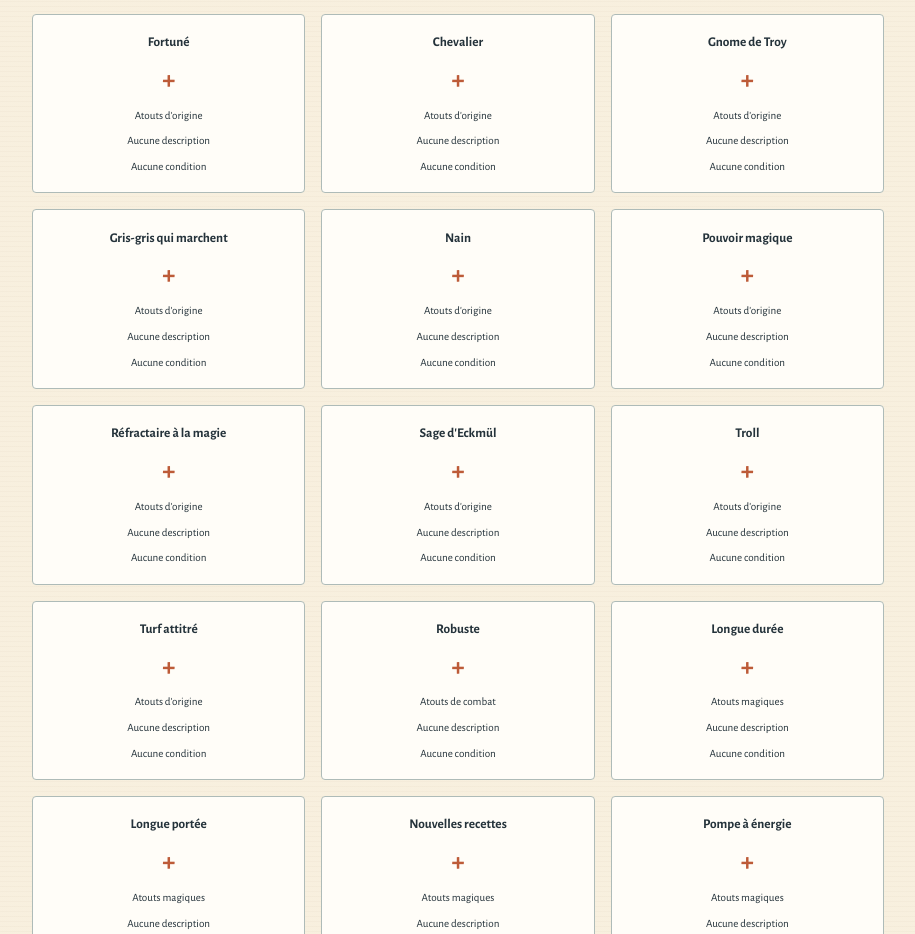
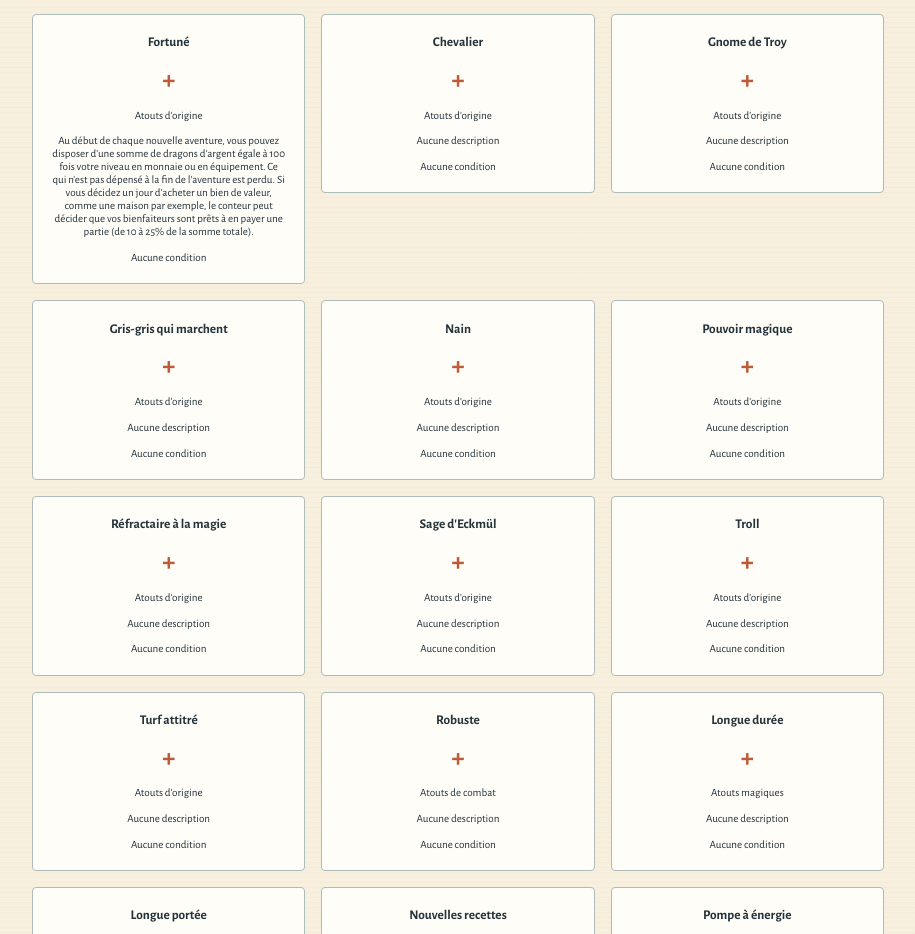
Before and after one commit to aosifre/character-jdr-lanfeust, an Angular app: page /characters/1/advantages in a window 1280 px wide. Shown: the part 4382-5316 px from the top of the page, without its empty margins (182-1097 px from the left). Built offline with nearby package versions, Linux system fonts and the light colour scheme.

Commit message:
Affichage sélection des atouts amélioré

```diff
--- a/src/app/advantage/advantage.service.ts
+++ b/src/app/advantage/advantage.service.ts
@@ -50,7 +50,7 @@ const defaultAdvantages: Advantage[] = [
   { id: 'chouchou-d-un-dieu', title: 'Chouchou d\'un dieu', category: 'origin', description: 'Choisissez avec le conteur dans la liste située en page 148 quel est le dieu qui vous convient le mieux à votre concept de héros. Les règles concenrant les interventions divines se trouvent également en page 148.', conditionAttribute: null, conditionMinimum: null, prerequisiteId: null, conditionOrigin: 'darshan', deityChoice: true },
   { id: 'chaman', title: 'Chaman', category: 'origin', description: 'La magie des chamans se confine le plus souvent à créer des potions, des onguents et d\'autres concoctions peu ragoûtantes mais néanmoins efficaces. Au départ, vous connaissez deux recettes magiques. Allez voir en page 155 pour plus de détails.', conditionAttribute: null, conditionMinimum: null, conditionOrigin: 'region-primitive-reculee', conditionSkillId: 'metier-alchimiste', conditionSkillMinimum: 5, prerequisiteId: null, excludedAdvantageIds: ['pouvoir-magique', 'sage-d-eckmul'], recipeChoice: true, recipeCount: 2 },
   { id: 'nouvelle-recette-chaman', title: 'Nouvelle recette', category: 'origin', description: 'Apprenez une recette supplémentaire grâce à votre talent de Chaman.', conditionAttribute: null, conditionMinimum: null, conditionOrigin: null, conditionSkillId: null, conditionSkillMinimum: null, prerequisiteId: 'chaman', minimumLevel: 1, repeatable: true, recipeChoice: true, recipeCount: 1, evolutionOnly: true },
-  { id: 'fortune', title: 'Fortuné', category: 'origin', description: '', conditionAttribute: null, conditionMinimum: null, prerequisiteId: null },
+  { id: 'fortune', title: 'Fortuné', category: 'origin', description: 'Au début de chaque nouvelle aventure, vous pouvez disposer d\'une somme de dragons d\'argent égale à 100 fois votre niveau en monnaie ou en équipement. Ce qui n\'est pas dépensé à la fin de l\'aventure est perdu. Si vous décidez un jour d\'acheter un bien de valeur, comme une maison par exemple, le conteur peut décider que vos bienfaiteurs sont prêts à en payer une partie (de 10 à 25% de la somme totale).', conditionAttribute: null, conditionMinimum: null, prerequisiteId: null },
   { id: 'chevalier', title: 'Chevalier', category: 'origin', description: '', conditionAttribute: null, conditionMinimum: null, prerequisiteId: null },
   { id: 'gnome-de-troy', title: 'Gnome de Troy', category: 'origin', description: '', conditionAttribute: null, conditionMinimum: null, prerequisiteId: null },
   { id: 'gris-gris-qui-marchent', title: 'Gris-gris qui marchent', category: 'origin', description: '', conditionAttribute: null, conditionMinimum: null, prerequisiteId: null },
```
